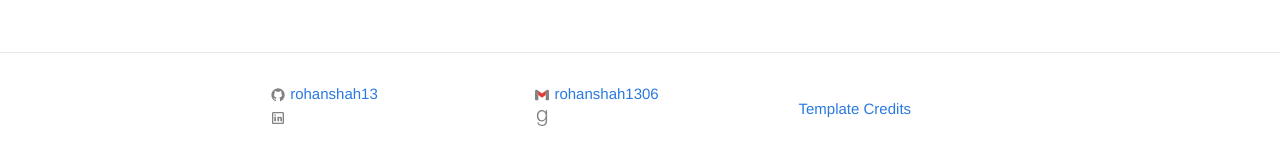
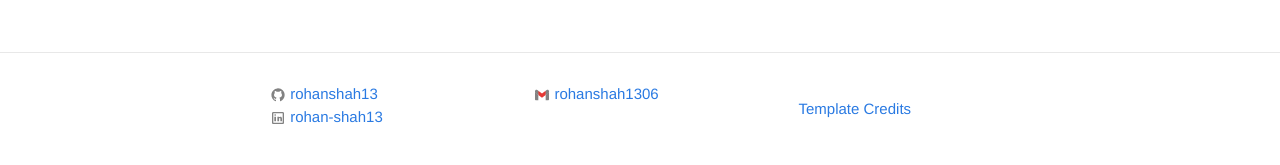
Before and after one commit to rohanshah13/rohanshah13.github.io, a Jekyll site: the page built from index.md, in a window 1280 px wide. Shown: the part 428-593 px from the top of the page. Built offline with Jekyll 4.4.1, drawn with Linux system fonts in a browser that asks for light colours; comment, search, counter and statistics services are not loaded.

Commit message:
changed name

```diff
--- a/_config.yml
+++ b/_config.yml
@@ -12,8 +12,7 @@ description: > # this means to ignore newlines until "baseurl:"
 baseurl: "" # the subpath of your site, e.g. /blog
 url: "https://rohanshah13.github.io" # the base hostname & protocol for your site
 github_username:  rohanshah13
-# linkedin_username: a-saikiran
-# goodreads_username: skeletondetective
+linkedin_username: rohan-shah13
 include: ['_pages']
 
 # Build settings
--- a/_includes/footer.html
+++ b/_includes/footer.html
@@ -14,7 +14,6 @@
 			<div class="footer-col footer-col-1">
         <ul class="social-media-list">
           <li>{% include icon-gmail.html username=site.gmail_username %}</li>
-          <li>{% include icon-goodreads.html username=site.goodreads_username %}</a></li>
         </ul>
       </div>
 
```
